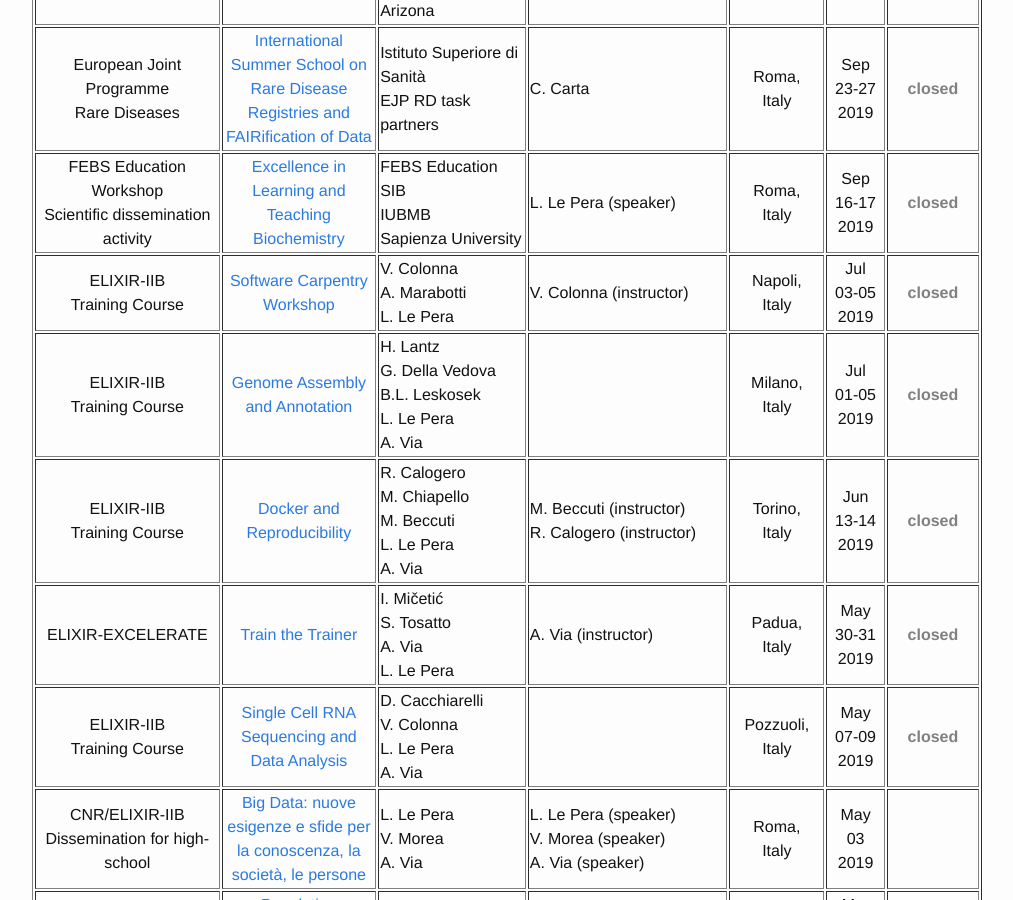
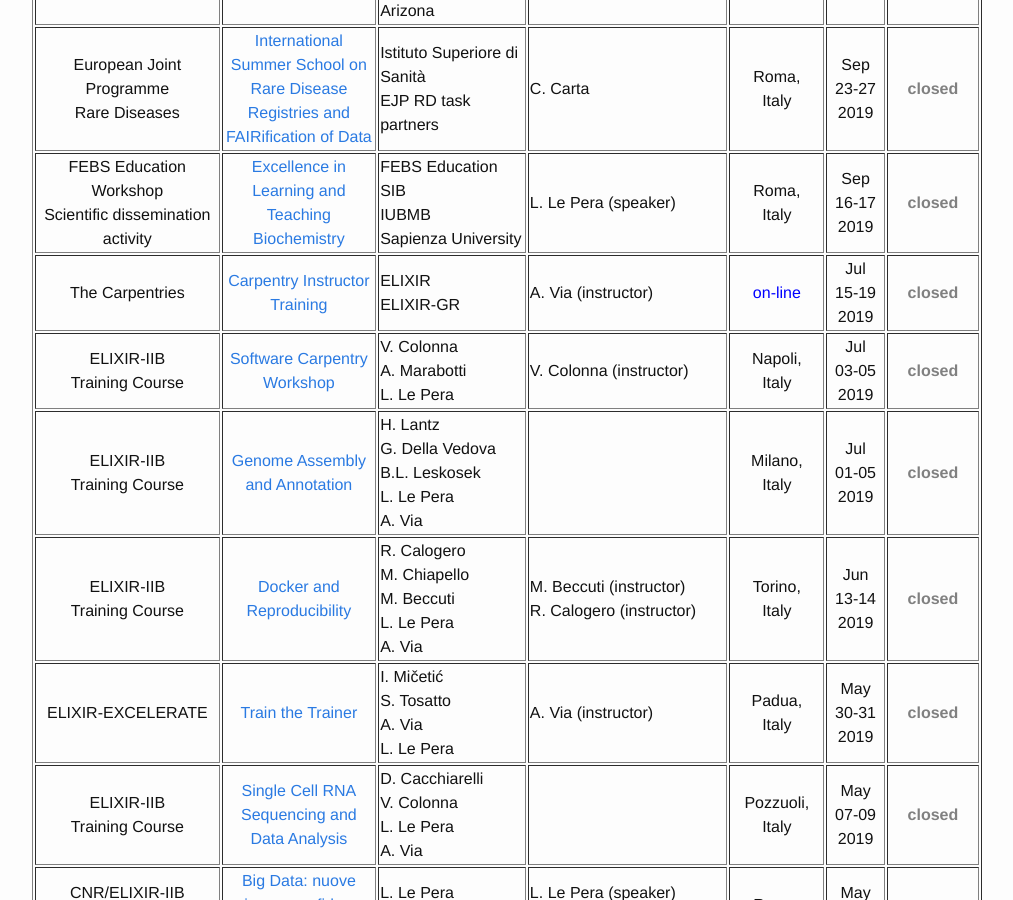
Before and after one commit to ELIXIR-IIB-training/website, a Jekyll site: the page built from _pages/01-all_events.md, in a window 1280 px wide and 900 px high, scrolled down 3557 px. Shown: the whole window, without its empty margins (238-1251 px from the left). Built offline with Jekyll 4.4.1, drawn with Linux system fonts in a browser that asks for light colours.

Commit message:
Added Carpentry Instructor Training 2019

```diff
--- a/_pages/01-all_events.md
+++ b/_pages/01-all_events.md
@@ -272,6 +272,15 @@ https://web.vscht.cz/~spiwokv/trt/">Train the Trainer</a></td>
    <td height="50" align="center"><font color="grey"><b>closed</b></font></td>
 </tr>
 <tr>
+<td height="50" align="center">The Carpentries</td>
+   <td height="50" width="220" align="center"><a href="https://fpsom.github.io/2019-07-15-ttt-ELIXIR-Athens/">Carpentry Instructor<br>Training</a></td>
+   <td height="50" width="150">ELIXIR<br>ELIXIR-GR</td>
+   <td height="50" width="150">A. Via (instructor)</td>
+   <td height="50" align="center"><font color="blue">on-line</font></td>
+   <td height="50" width="75" align="center">Jul<br>15-19<br>2019</td>
+   <td height="50" align="center"><font color="grey"><b>closed</b></font></td>
+</tr>
+<tr>
 <td height="50" align="center">ELIXIR-IIB<br>Training Course</td>
    <td height="50" width="220" align="center"><a href="https://elixir-iib-training.github.io/website/2019/07/05/SWC-Napoli.html">Software Carpentry<br>Workshop</a></td>
    <td height="50" width="150">V. Colonna<br>A. Marabotti<br>L. Le Pera</td>
```
